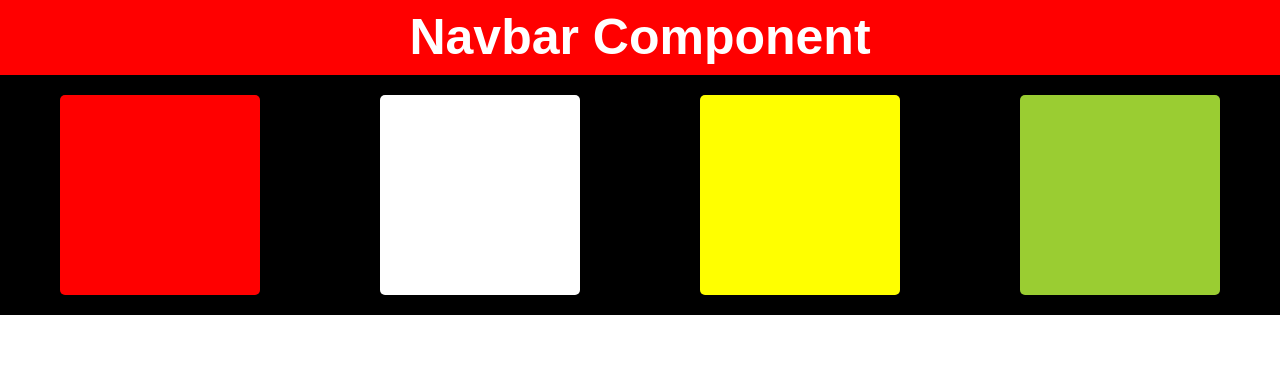
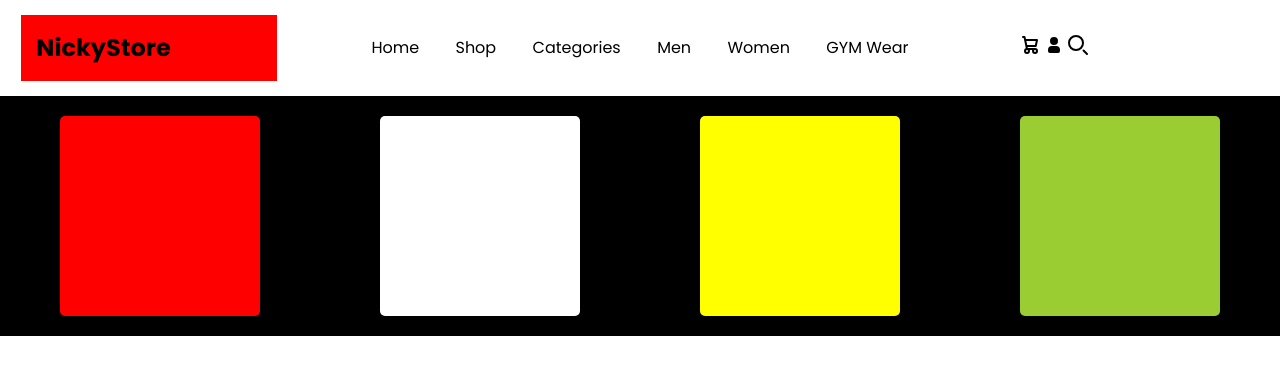
Before and after one commit to thegittyuser/myreactjs, a React (Vite) app: page / in a window 1280 px wide. Shown: the top 374 px of the page. Built offline with nearby package versions, Linux system fonts and the light colour scheme.

Commit message:
new updates added

```diff
--- a/src/components/Navbar.jsx
+++ b/src/components/Navbar.jsx
@@ -2,8 +2,89 @@ import "./css/Navbar.css";
 
 function Navbar() {
   return (
-  <h1 className="navbar">Navbar Component</h1>
-  )
+    <>
+      <div className="header">
+        <div className="logo">
+          <h2>
+            Nicky<span>Store</span>
+          </h2>
+        </div>
+        <div className="menu">
+          <ul className="mainmenu">
+            <li className="menu-item">Home</li>
+            <li className="menu-item">Shop</li>
+            <li className="menu-item drop-opener">
+              Categories
+              {/* <ul className="dropdown">
+                <li className="drop-item">Men Watch</li>
+                <li className="drop-item">Tank Tops</li>
+                <li className="drop-item">Women Bracelets</li>
+              </ul> */}
+            </li>
+            <li className="menu-item">Men</li>
+            <li className="menu-item">Women</li>
+            <li className="menu-item">GYM Wear</li>
+          </ul>
+        </div>
+        <div className="icons">
+          <span className="cart-icon">
+            <svg
+              class="w-6 h-6 text-gray-800 dark:text-white"
+              aria-hidden="true"
+              xmlns="http://www.w3.org/2000/svg"
+              width="24"
+              height="24"
+              fill="none"
+              viewBox="0 0 24 24"
+            >
+              <path
+                stroke="currentColor"
+                stroke-linecap="round"
+                stroke-linejoin="round"
+                stroke-width="2"
+                d="M5 4h1.5L9 16m0 0h8m-8 0a2 2 0 1 0 0 4 2 2 0 0 0 0-4Zm8 0a2 2 0 1 0 0 4 2 2 0 0 0 0-4Zm-8.5-3h9.25L19 7H7.312"
+              />
+            </svg>
+          </span>
+          <span className="user-icon">
+            <svg
+              class="w-6 h-6 text-gray-800 dark:text-white"
+              aria-hidden="true"
+              xmlns="http://www.w3.org/2000/svg"
+              width="24"
+              height="24"
+              fill="currentColor"
+              viewBox="0 0 24 24"
+            >
+              <path
+                fill-rule="evenodd"
+                d="M12 4a4 4 0 1 0 0 8 4 4 0 0 0 0-8Zm-2 9a4 4 0 0 0-4 4v1a2 2 0 0 0 2 2h8a2 2 0 0 0 2-2v-1a4 4 0 0 0-4-4h-4Z"
+                clip-rule="evenodd"
+              />
+            </svg>
+          </span>
+          <span className="search-icon">
+            <svg
+              class="w-6 h-6 text-gray-800 dark:text-white"
+              aria-hidden="true"
+              xmlns="http://www.w3.org/2000/svg"
+              width="24"
+              height="24"
+              fill="none"
+              viewBox="0 0 24 24"
+            >
+              <path
+                stroke="currentColor"
+                stroke-linecap="round"
+                stroke-width="2"
+                d="m21 21-3.5-3.5M17 10a7 7 0 1 1-14 0 7 7 0 0 1 14 0Z"
+              />
+            </svg>
+          </span>
+        </div>
+      </div>
+    </>
+  );
 }
 
-export default Navbar
+export default Navbar;
--- a/src/components/css/Navbar.css
+++ b/src/components/css/Navbar.css
@@ -1,8 +1,52 @@
-.navbar {
-  font-size: 50px;
-  text-align: center;
+@import url("https://fonts.googleapis.com/css2?family=Poppins:ital,wght@0,100;0,200;0,300;0,400;0,500;0,600;0,700;0,800;0,900;1,100;1,200;1,300;1,400;1,500;1,600;1,700;1,800;1,900&display=swap");
+
+* {
+  font-family: "Poppins", sans-serif;
+}
+/* css variables */
+:root {
+  --black: #000000;
+  --redish: #780000;
+}
+
+.header {
   width: 100%;
+  height: auto;
+  /* background-color: var(--redish); */
+  padding: 15px 0px;
+  display: flex;
+  justify-content: space-around;
+  align-items: center;
+}
+
+.header .logo {
+  width: 20%;
+  height: auto;
+  padding: 15px;
   background-color: red;
-  color: white;
-  font-family: Arial, Helvetica, sans-serif;
 }
+
+.header .menu {
+  width: 50%;
+  height: auto;
+  padding: 15px;
+}
+
+.header .menu .mainmenu {
+  display: flex;
+  justify-content: space-evenly;
+}
+
+.header .menu .mainmenu .menu-item {
+  list-style-type: none;
+}
+
+.drop-opener .dropdown .drop-item {
+  list-style-type: none;
+}
+
+.header .icons {
+  width: 20%;
+  height: auto;
+  padding: 15px;
+}
```
